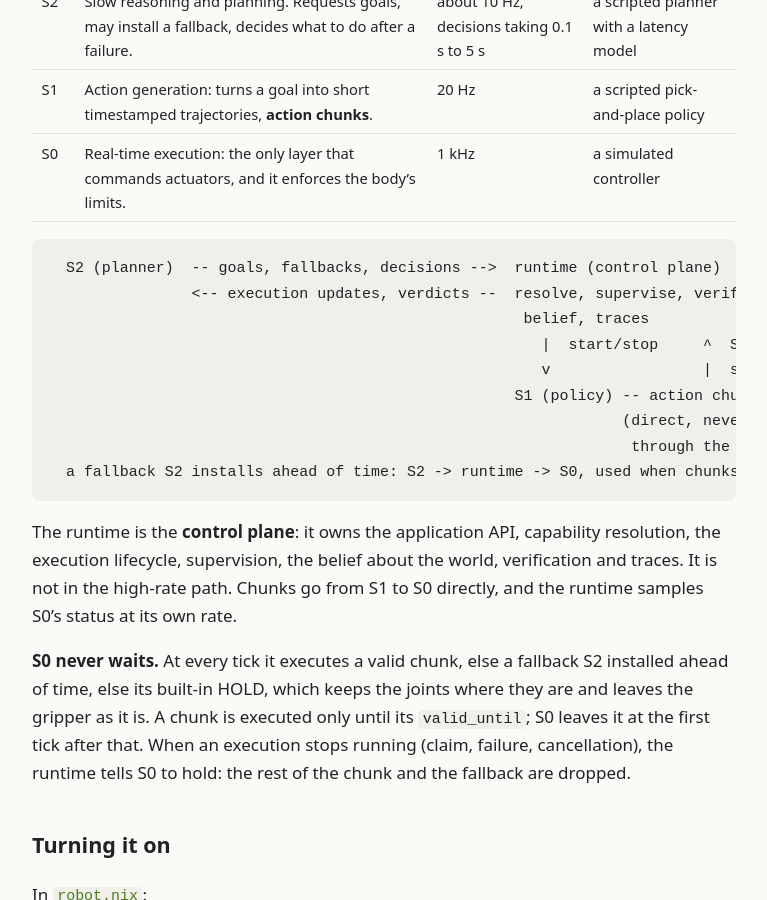
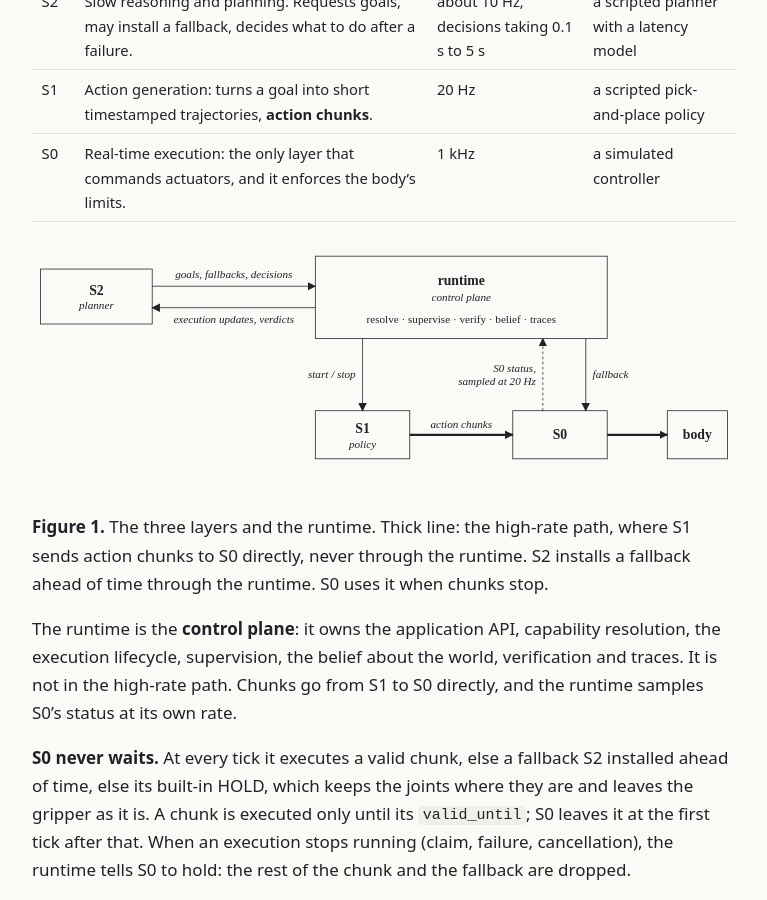
Before and after one commit to promaaa/omarchy-robots, a Jekyll site: the page built from manual/runtime.md, in a window 1280 px wide and 900 px high, scrolled down 698 px. Shown: the whole window, without its empty margins (256-1023 px from the left). Built offline with Jekyll 4.4.1, drawn with Linux system fonts in a browser that asks for light colours.

Commit message:
docs: draw the runtime layers diagram as an SVG figure

````diff
--- a/manual/runtime.md
+++ b/manual/runtime.md
@@ -16,17 +16,9 @@ The Omarchy Robots runtime sits between the intelligence that decides what a rob
 | S1 | Action generation: turns a goal into short timestamped trajectories, **action chunks**. | 20 Hz | a scripted pick-and-place policy |
 | S0 | Real-time execution: the only layer that commands actuators, and it enforces the body's limits. | 1 kHz | a simulated controller |
 
-```
-  S2 (planner)  -- goals, fallbacks, decisions -->  runtime (control plane)
-                <-- execution updates, verdicts --  resolve, supervise, verify,
-                                                     belief, traces
-                                                       |  start/stop     ^  S0 status,
-                                                       v                 |  sampled at 20 Hz
-                                                    S1 (policy) -- action chunks --> S0 --> body
-                                                                (direct, never
-                                                                 through the runtime)
-  a fallback S2 installs ahead of time: S2 -> runtime -> S0, used when chunks stop
-```
+![S2 and the runtime above; S1, S0 and the body below]({{ '/assets/runtime-layers.svg' | relative_url }})
+
+**Figure 1.** The three layers and the runtime. Thick line: the high-rate path, where S1 sends action chunks to S0 directly, never through the runtime. S2 installs a fallback ahead of time through the runtime. S0 uses it when chunks stop.
 
 The runtime is the **control plane**: it owns the application API, capability resolution, the execution lifecycle, supervision, the belief about the world, verification and traces. It is not in the high-rate path. Chunks go from S1 to S0 directly, and the runtime samples S0's status at its own rate.
 
````
Also changed, not shown: README.md, manual/assets/runtime-layers.svg (added).
